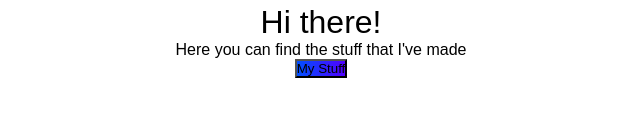
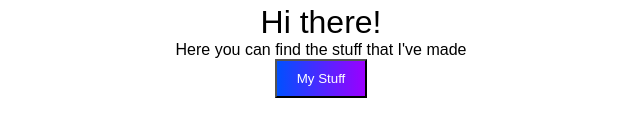
Before and after one commit to KoolAidCat/KoolAidCat.github.io, a plain HTML site: page index.html in a window 1280 px wide. Shown: the part 257-394 px from the top of the page, without its empty margins (319-959 px from the left). Drawn offline with Linux system fonts and the light colour scheme.

Commit message:
Update index.html

```diff
--- a/index.html
+++ b/index.html
@@ -23,7 +23,9 @@
             padding: 32px;
         }
         button.downloadsButton {
-            background: linear-gradient(to right, rgb(0, 80, 255), rgb(80, 0, 255));
+            background: linear-gradient(to right, rgb(0, 80, 255), rgb(155, 0, 255));
+            color: white;
+            padding: 10px 20px;
         }
     </style>
 </html>
```
